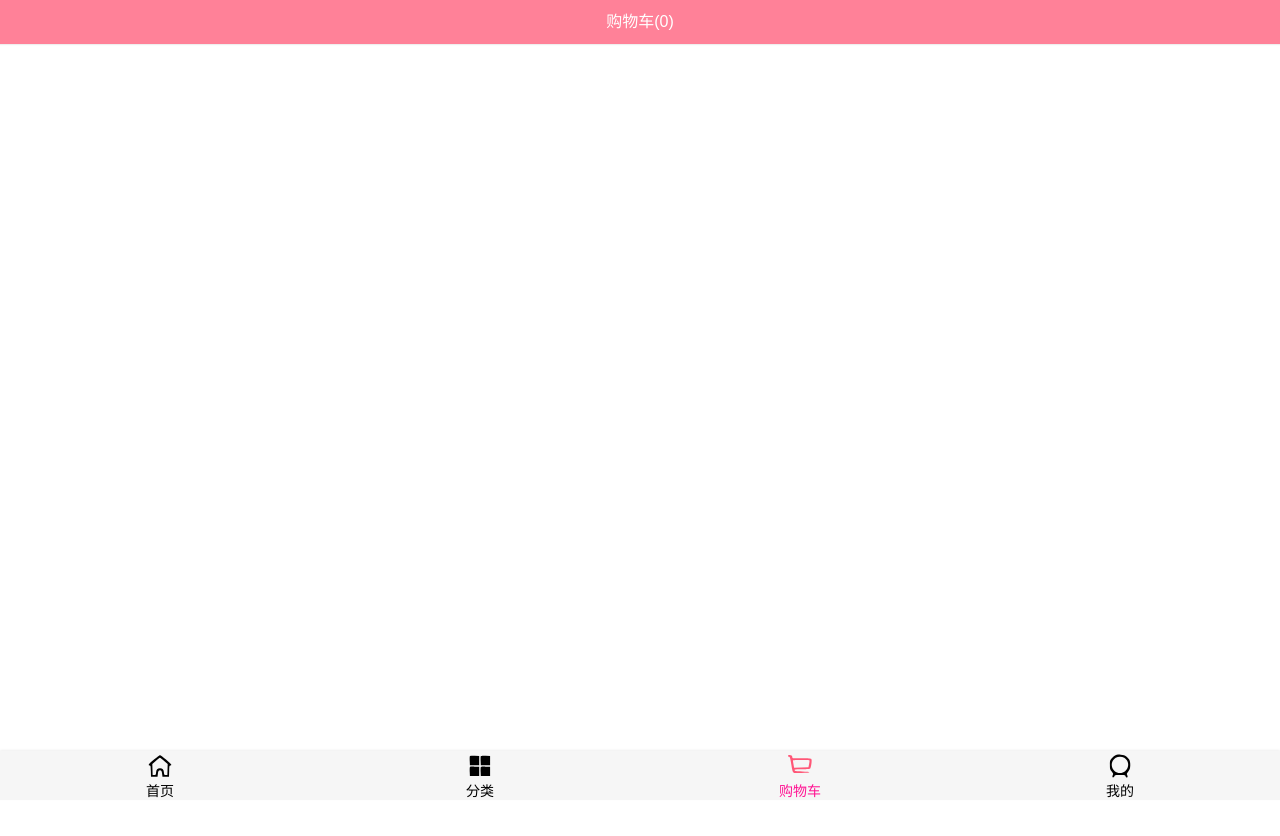
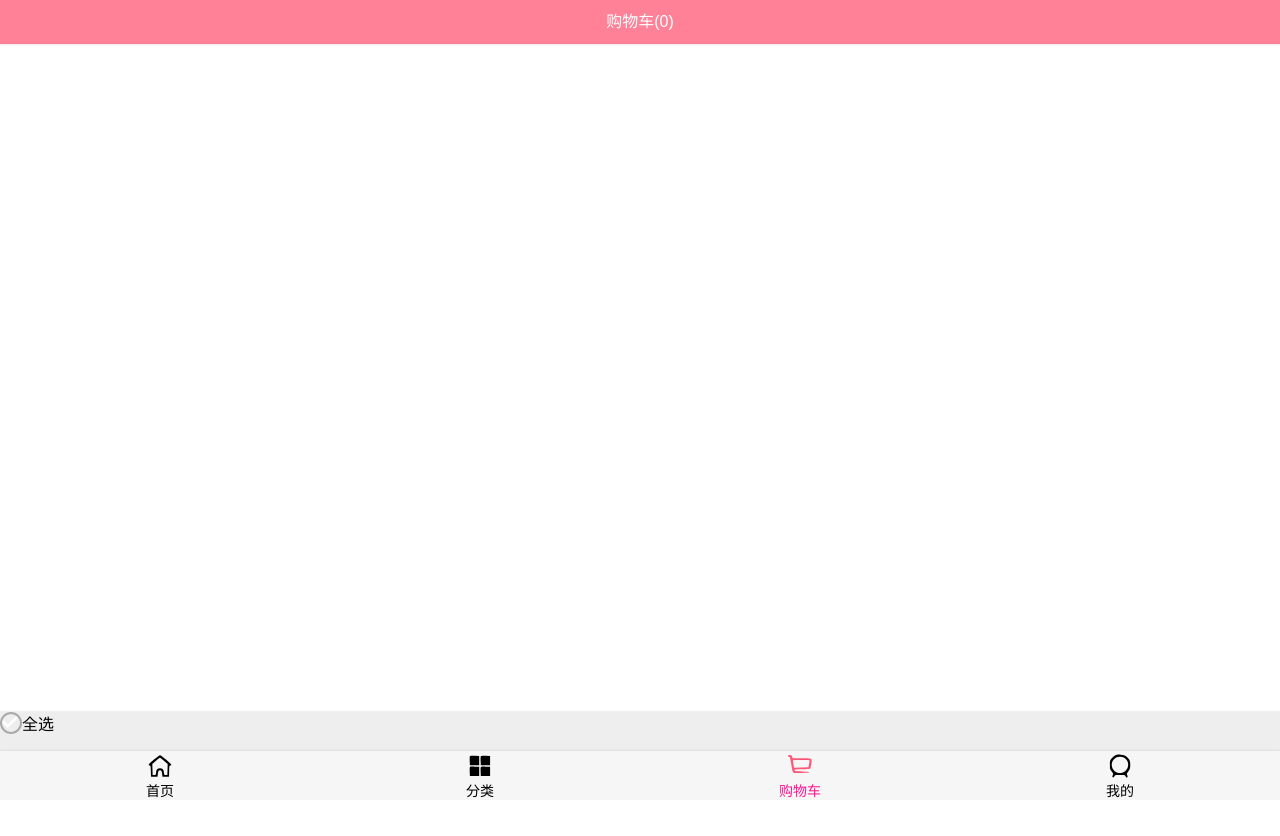
Before and after one commit to Bmt268/supermall, a Vue app: page /shopcart in a window 1280 px wide. Shown: the top 836 px of the page. Built offline with nearby package versions, Linux system fonts and the light colour scheme.

Commit message:
详情页反弹问题

```diff
--- a/src/views/shopcart/Shopcart.vue
+++ b/src/views/shopcart/Shopcart.vue
@@ -7,12 +7,14 @@
     <!-- 商品列表 -->
     <cart-list></cart-list>
     <!-- 底部汇总 -->
+    <cart-bottom-bar></cart-bottom-bar>
   </div>
 </template>
 
 <script>
 import NavBar from "components/common/navbar/NavBar.vue";
 import CartList from "./childComps/CartList.vue";
+import CartBottomBar from "./childComps/CartBottomBar.vue";
 
 import { mapGetters } from "vuex";
 export default {
@@ -20,6 +22,7 @@ export default {
   components: {
     NavBar,
     CartList,
+    CartBottomBar,
   },
   computed: {
     ...mapGetters(["cartLength"]),
--- /dev/null
+++ b/src/views/shopcart/childComps/CartBottomBar.vue
@@ -0,0 +1,32 @@
+<template>
+  <div class="bottom-bar">
+    <div class="select">
+      <check-button class="btn"></check-button>
+      <span> 全选</span>
+    </div>
+  </div>
+</template>
+
+<script>
+import CheckButton from "components/content/checkButton/CheckButton.vue";
+export default {
+  components: { CheckButton },
+  name: "CartBottomBar",
+};
+</script>
+
+<style scoped>
+.bottom-bar {
+  background-color: #eee;
+  height: 40px;
+  position: relative;
+}
+.select {
+  display: flex;
+  align-items: center;
+}
+.btn {
+  height: 18px;
+  width: 18px;
+}
+</style>
--- a/src/views/shopcart/childComps/CartList.vue
+++ b/src/views/shopcart/childComps/CartList.vue
@@ -33,7 +33,7 @@ export default {
 
 <style scoped>
 .cart-list {
-  height: calc(100% - 44px - 49px);
+  height: calc(100% - 44px - 49px - 40px);
 }
 .content {
   height: 100%;
```
